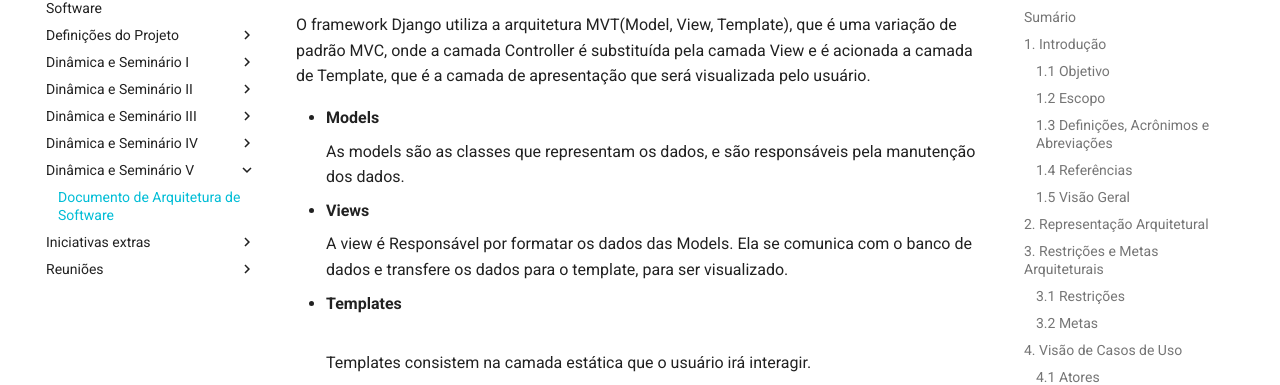
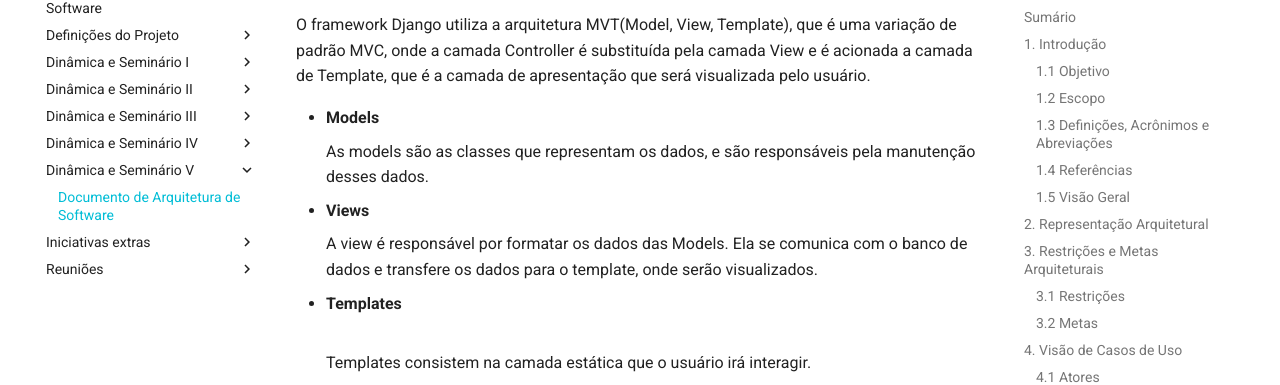
Before and after one commit to desenho-2019/Wiki, an MkDocs documentation site: the page built from docs/Dinâmica e Seminário V/Documento de Arquitetura.md, in a window 1280 px wide and 900 px high, scrolled down 4169 px. Shown: the part 118-503 px from the top of the window. Built offline with MkDocs 1.6.1 and Material for MkDocs 9.7.7, drawn with Linux system fonts in a browser that asks for light colours.

Commit message:
Correções na gramática

```diff
--- a/docs/Dinâmica e Seminário V/Documento de Arquitetura.md
+++ b/docs/Dinâmica e Seminário V/Documento de Arquitetura.md
@@ -98,9 +98,9 @@
 O framework Django utiliza a arquitetura MVT(Model, View, Template), que é uma variação de padrão MVC, onde a camada Controller é substituída pela camada View e é acionada a camada de Template, que é a camada de apresentação que será visualizada pelo usuário.
 
 - **Models** </p>
-  As models são as classes que representam os dados, e são responsáveis pela manutenção dos dados. </p>
+  As models são as classes que representam os dados, e são responsáveis pela manutenção desses dados. </p>
 - **Views** </p>
-  A view é Responsável por formatar os dados das Models. Ela se comunica com o banco de dados e transfere os dados para o template, para ser visualizado.</p>
+  A view é responsável por formatar os dados das Models. Ela se comunica com o banco de dados e transfere os dados para o template, onde serão visualizados.</p>
 
 - **Templates** </p>
   Templates consistem na camada estática que o usuário irá interagir.</p>
```
